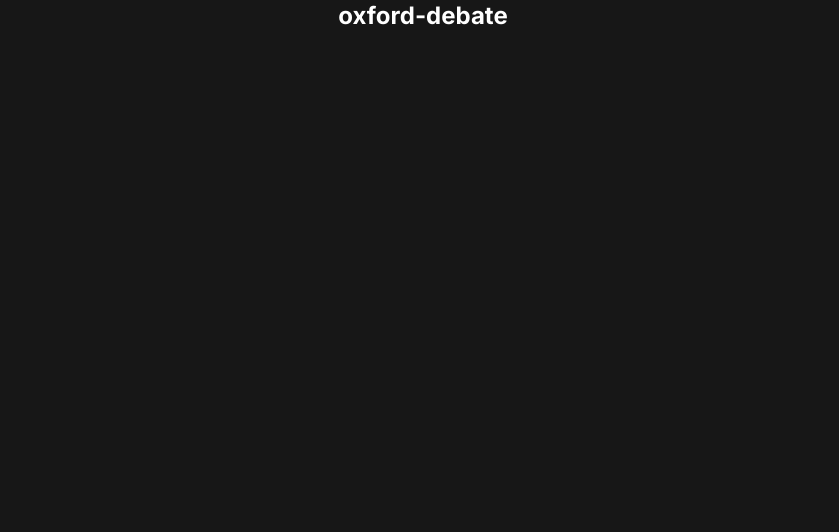
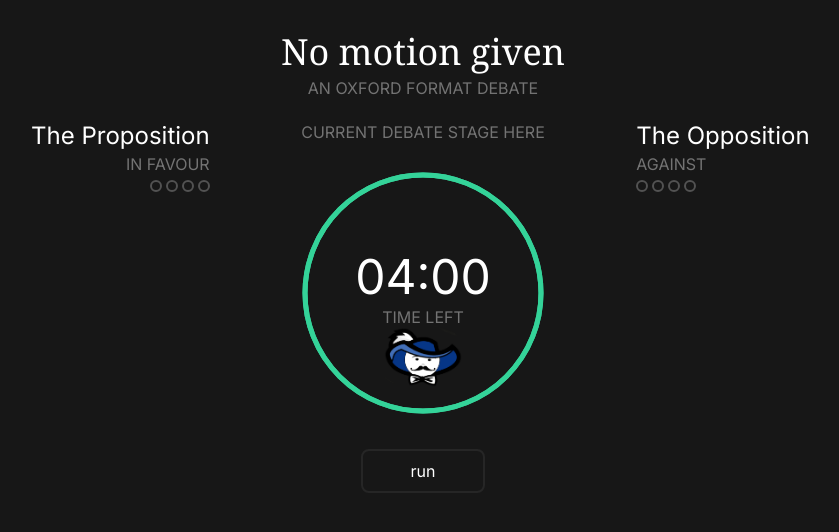
Before and after one commit to debatecore/debate-tools, a Next.js app: page /oxford-debate in a window 1280 px wide. Shown: the top 532 px of the page, without its empty margins (217-1056 px from the left). Built offline with nearby package versions, Linux system fonts and the light colour scheme.

Commit message:
basic clock

```diff
--- a/package.json
+++ b/package.json
@@ -12,6 +12,7 @@
     "next": "14.1.0",
     "react": "^18",
     "react-dom": "^18",
+    "react-use": "^17.5.0",
     "use-sound": "^4.0.1"
   },
   "devDependencies": {
--- a/src/app/oxford-debate/page.tsx
+++ b/src/app/oxford-debate/page.tsx
@@ -1,7 +1,105 @@
+"use client";
+import { GenericButton } from "@/components/GenericButton";
+import { DebateContext } from "@/contexts/DebateContext";
+import { useContext, useState } from "react";
+import { Clock } from "@/components/Clock";
+import Image from "next/image";
+
+const Dots = (props: {
+  stages: number[];
+  flashCurrent: boolean;
+  stage: number;
+}) => {
+  return (
+    <div className="flex flex-row gap-1 mt-1">
+      {props.stages.map((el) => {
+        return (
+          <div className="relative" key={`dot${el}`}>
+            {props.stage === el && props.flashCurrent && (
+              <div className="absolute left-0 top-0 h-3 w-3 rounded-full border-2 border-emerald-400 animate-ping z-20" />
+            )}
+            <div
+              className={`h-3 w-3 rounded-full border-2 border-neutral-600 z-10 ${
+                props.stage > el && "bg-neutral-600"
+              } ${
+                props.stage === el && props.flashCurrent && "border-emerald-400"
+              }`}
+            />
+          </div>
+        );
+      })}
+    </div>
+  );
+};
+
 export default function OxfordDebate() {
+  const debate = useContext(DebateContext);
+  const [stage, setStage] = useState<number>(0);
+  const [running, setRunning] = useState<boolean>(false);
+  const [advocem, setAdvocem] = useState<boolean>(false);
+
   return (
-    <div>
-      <h1 className="text-center text-2xl font-bold">oxford-debate</h1>
+    <div className="flex flex-col gap-1 text-center mx-auto mt-8">
+      <h1 className="font-serif text-4xl text-balance">
+        {debate.conf.motion || "No motion given"}
+      </h1>
+      <p className="uppercase text-neutral-500">{"an oxford format debate"}</p>
+      <div className="relative flex flex-row justify-center py-4">
+        {/*  */}
+        <div className="w-1/3 text-right flex flex-col items-end">
+          <h2 className="text-2xl">
+            {debate.conf.proTeam || "The Proposition"}
+          </h2>
+          <p className="text-neutral-500 uppercase">
+            {debate.conf.proTeam ? "as the proposition" : "in favour"}
+          </p>
+          <Dots
+            stages={[0, 2, 4, 6]}
+            stage={stage}
+            flashCurrent={running && !advocem}
+          />
+        </div>
+        {/*  */}
+        {/*  */}
+        {/*  */}
+        <div className="w-1/3 text-center flex flex-col space-y-2 items-center">
+          <p className="text-neutral-500 uppercase">
+            {"current debate stage here"}
+          </p>
+          <Clock running={running} maxtime={debate.conf.speechTime || 0} />
+        </div>
+        {/*  */}
+        {/*  */}
+        {/*  */}
+        <div className="w-1/3 text-left flex flex-col items-start">
+          <h2 className="text-2xl">
+            {debate.conf.oppTeam || "The Opposition"}
+          </h2>
+          <p className="text-neutral-500 uppercase">
+            {debate.conf.oppTeam ? "as the opposition" : "against"}
+          </p>
+          <Dots
+            stages={[1, 3, 5, 7]}
+            stage={stage}
+            flashCurrent={running && !advocem}
+          />
+        </div>
+        {/*  */}
+      </div>
+      {/*  */}
+      {/*  */}
+      {/*  */}
+      <div className="max-w-4xl mx-auto">
+        <GenericButton
+          text={!running ? "run" : "stop"}
+          onClick={() => {
+            setRunning(!running);
+            if (running) {
+              setStage(stage + 1);
+            }
+          }}
+        />
+      </div>
     </div>
   );
 }
--- /dev/null
+++ b/src/components/Clock.tsx
@@ -0,0 +1,91 @@
+"use client";
+import { DebateContext } from "@/contexts/DebateContext";
+import { useContext, useEffect, useRef, useState } from "react";
+import { useInterval } from "react-use";
+import Image from "next/image";
+
+const Clock = (props: { running: boolean; maxtime: number }) => {
+  const debate = useContext(DebateContext);
+  const [time, setTime] = useState<number>(props.maxtime);
+  const refCircle = useRef<SVGCircleElement>(null);
+
+  const delay = 1000; // ms
+
+  useEffect(() => setTime(props.maxtime), [props.running]);
+  useInterval(() => setTime(time - 1), props.running ? delay : null);
+  return (
+    <>
+      <div className="aspect-square w-[65%] flex flex-col space-y-1 justify-center items-center relative select-none">
+        <h2 className="text-5xl z-30">
+          {Math.floor(time / 60) < 10 && "0"}
+          {Math.floor(time / 60)}
+          {":"}
+          {Math.floor(time % 60) < 10 && Math.floor(time % 60) !== 0 && "0"}
+          {Math.floor(time % 60)}
+          {Math.floor(time % 60) === 0 && "0"}
+        </h2>
+        <p className="text-neutral-500 uppercase z-30">{"time left"}</p>
+        {/* INFORM */}
+        {/* ------ */}
+        {/* VISUAL */}
+        <div className="absolute w-full h-full flex justify-center items-center">
+          {/* OUTER RING - GREEN DISAPPEARING RING */}
+          <svg
+            className="z-20 -rotate-90 text-emerald-400"
+            width={256}
+            height={256}
+          >
+            <circle
+              ref={refCircle}
+              stroke="currentColor"
+              fill="transparent"
+              r={118}
+              cx={128}
+              cy={128}
+              strokeWidth={5}
+              strokeDashoffset={
+                118 * 2 * Math.PI - (time / props.maxtime) * (118 * 2 * Math.PI)
+              }
+              strokeDasharray={refCircle.current?.getTotalLength()}
+              style={props.running ? { transitionDuration: "350ms" } : {}}
+            />
+          </svg>
+        </div>
+        {/* OUTER RING - GRAY STATIC RING UNDERNEATH GREEN */}
+        <div className="absolute w-full h-full flex justify-center items-center">
+          <svg
+            className={`z-10 -rotate-90 ${
+              props.running && time !== props.maxtime
+                ? "text-neutral-800"
+                : "text-emerald-400"
+            }`}
+            width={256}
+            height={256}
+          >
+            <circle
+              stroke="currentColor"
+              fill="transparent"
+              r={118}
+              cx={128}
+              cy={128}
+              strokeWidth={5}
+            />
+          </svg>
+        </div>
+        {debate.conf.displayImage1 === "Musketeers of Words" && (
+          <div className="absolute w-full h-full flex justify-center items-center">
+            <Image
+              src={"/displayimages/Musketeer.png"}
+              alt="Musketeers of Words logo"
+              width={80}
+              height={64}
+              className="pt-32"
+            />
+          </div>
+        )}
+      </div>
+    </>
+  );
+};
+
+export { Clock };
--- a/src/types/debate.ts
+++ b/src/types/debate.ts
@@ -14,7 +14,7 @@ type debateConf = {
   beepOnSpeechEnd: boolean;
   beepProtectedTime: boolean;
   visualizeProtectedTimes: boolean;
-  displayImage1: displayImageType;
+  displayImage1: displayImageType; // CLOCK IMAGE DISPLAY
 };
 export type { debateConf, displayImageType };
 
@@ -29,6 +29,6 @@ const defaultDebateConf: debateConf = {
   beepOnSpeechEnd: true,
   beepProtectedTime: true,
   visualizeProtectedTimes: false,
-  displayImage1: "none",
+  displayImage1: "Musketeers of Words",
 };
 export { defaultDebateConf };
```
Also changed, not shown: public/displayimages/Musketeer.png, 1 other file (tests, documents, lock files or other folders).
